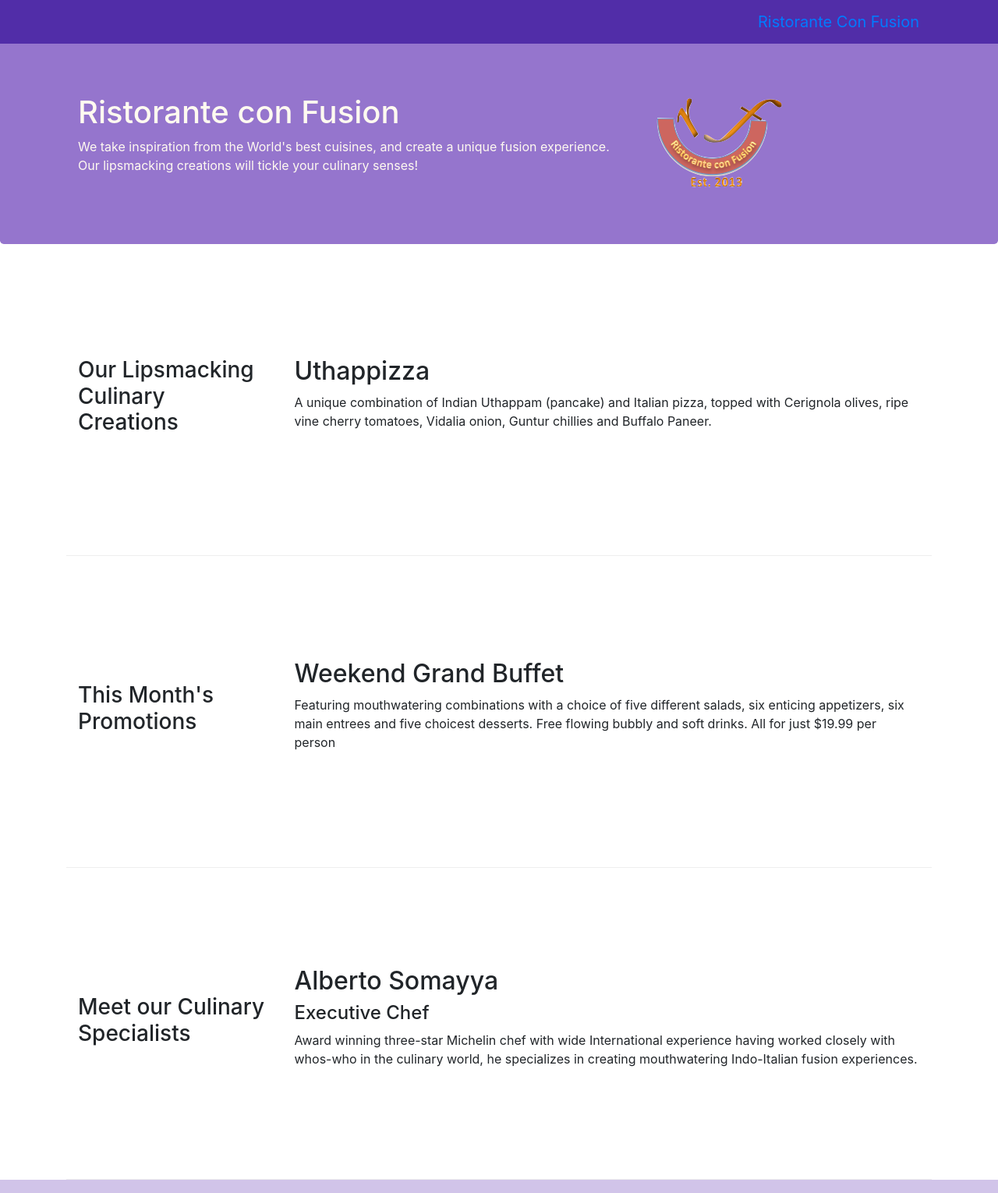
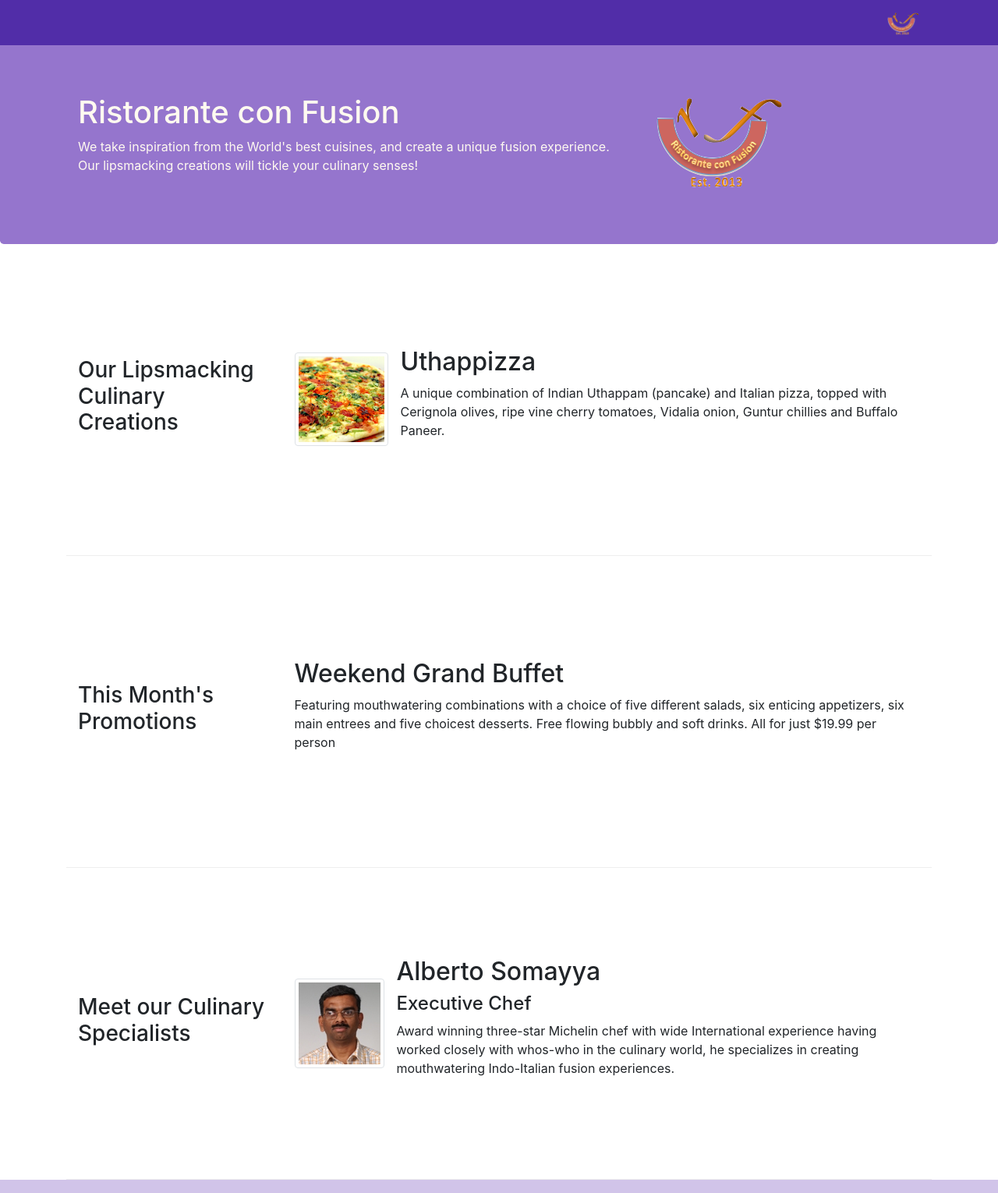
Before and after one commit to djcyphers/bootstrap4, a website: page index.html in a window 1280 px wide. Shown: the top 1530 px of the page at 78% size. Drawn offline with nearby package versions, Linux system fonts and the light colour scheme.

Commit message:
"Images and Media"

```diff
--- a/index.html
+++ b/index.html
@@ -21,7 +21,7 @@
             <button class="navbar-toggler" type="button" data-toggle="collapse" data-target="#Navbar">
                     <span class="navbar-toggler-icon"></span>
             </button>
-            <a class="navbar-brand" href="#">Ristorante Con Fusion</a>
+            <a class="navbar-brand" href="#"><img src="img/logo.png" height="30" width="41"></a>
             <div class="collapse navbar-collapse" id="Navbar">
                 <ul class="navbar-nav">
                     <li class="nav-item active"><a class="nav-link" href="#"><span class="fa fa-home fa-lg"></span> Home</a></li>
@@ -53,8 +53,16 @@
                 <h3>Our Lipsmacking Culinary Creations</h3>
             </div>
             <div class="col-sm col-dm flex-first">
-                <h2>Uthappizza</h2>
-                <p>A unique combination of Indian Uthappam (pancake) and Italian pizza, topped with Cerignola olives, ripe vine cherry tomatoes, Vidalia onion, Guntur chillies and Buffalo Paneer.</p>
+                <div class="media">
+                    <img class="d-flex mr-3 img-thumbnail align-self-center" src="img/uthappizza.png" alt="Uthappizza">
+                    <div class="media-body">
+                        <h2 class="mt-0">Uthappizza</h2>
+                        <p class="hidden-xs-down">A unique combination of Indian Uthappam (pancake) and
+                          Italian pizza, topped with Cerignola olives, ripe vine
+                          cherry tomatoes, Vidalia onion, Guntur chillies and
+                          Buffalo Paneer.</p>
+                    </div>
+                </div>
             </div>
         </div>
 
@@ -74,9 +82,18 @@
                 <h3>Meet our Culinary Specialists</h3>
             </div>
             <div class="col-sm col-dm flex-first">
-                <h2>Alberto Somayya</h2>
-                <h4>Executive Chef</h4>
-                <p>Award winning three-star Michelin chef with wide International experience having worked closely with whos-who in the culinary world, he specializes in creating mouthwatering Indo-Italian fusion experiences. </p>
+                <div class="media">
+                    <img class="d-flex mr-3 img-thumbnail align-self-center" src="img/alberto.png" alt="Alberto Somayya">
+                    <div class="media-body">
+                        <h2 class="mt-0">Alberto Somayya</h2>
+                        <h4>Executive Chef</h4>
+                        <p class="hidden-xs-down">Award winning three-star Michelin chef with wide
+                         International experience having worked closely with
+                         whos-who in the culinary world, he specializes in
+                          creating mouthwatering Indo-Italian fusion experiences.
+                         </p>
+                    </div>
+                </div>
             </div>
         </div>
     </div>
```
Also changed, not shown: aboutus.html (+2 -1 lines), contactus.html (+2 -1 lines).
